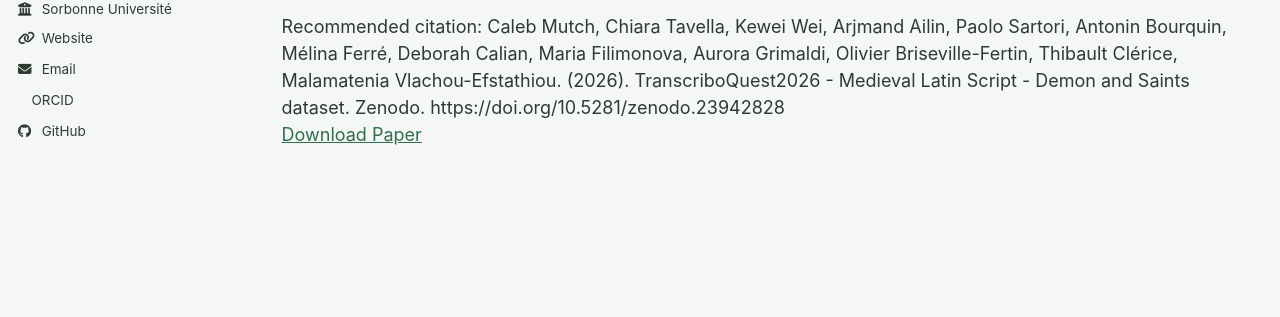
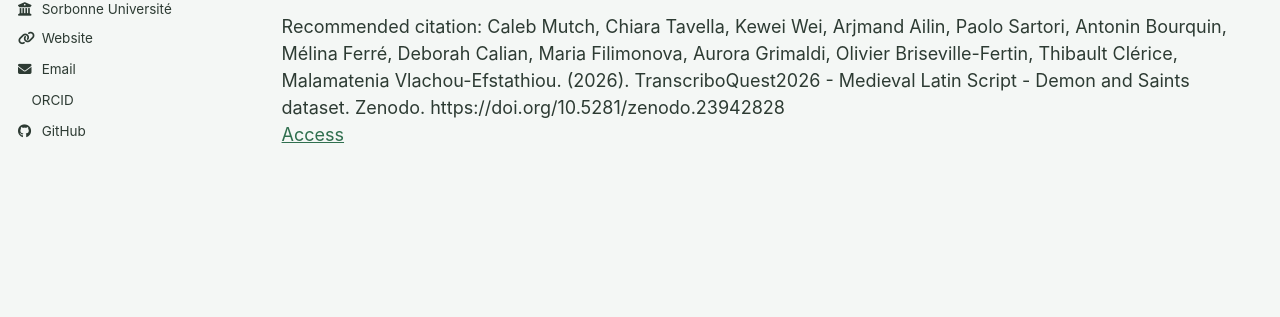
Before and after one commit to kewei-w/kewei-w.github.io, a Jekyll site: the page built from _pages/publications.html, in a window 1280 px wide. Shown: the part 406-723 px from the top of the page. Built offline with Jekyll 4.4.1, drawn with Linux system fonts in a browser that asks for light colours; a script bundle is joined from its source files by our own code; a style sheet for code colours, icons or effects is not loaded.

Commit message:
Change link text for paper download to 'Access'

```diff
--- a/_includes/components/citations.html
+++ b/_includes/components/citations.html
@@ -5,7 +5,7 @@ Recommended citation: {{ include.citation }}<br />
 <!-- Create the variable so it exists in the event there is no citation -->
 {% assign block = "" %}
 {% if include.paperurl %}
-{% capture block %}{{ block }}<a href="{{ include.paperurl }}">Download Paper</a> | {% endcapture %}
+{% capture block %}{{ block }}<a href="{{ include.paperurl }}">Access</a> | {% endcapture %}
 {% endif %}
 {% if include.slidesurl %}
 {% capture block %}{{ block }}<a href="{{ include.slidesurl }}">Download Slides</a> | {% endcapture %}
```
